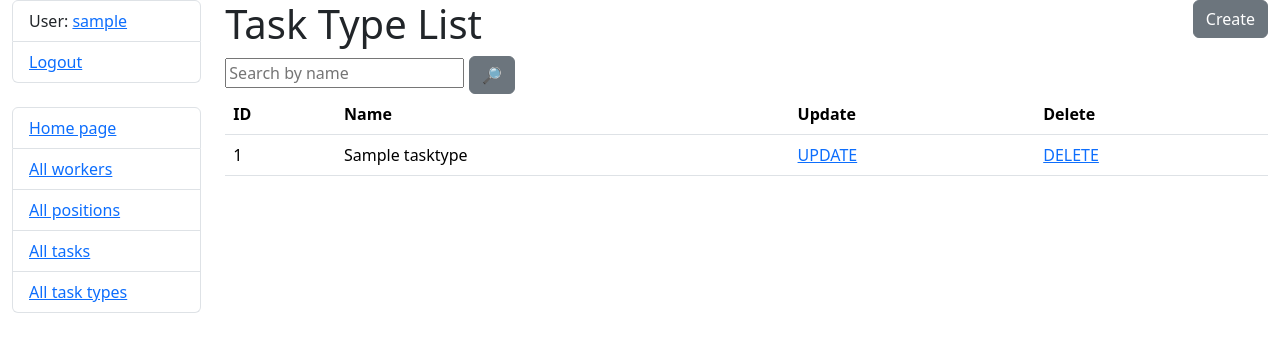
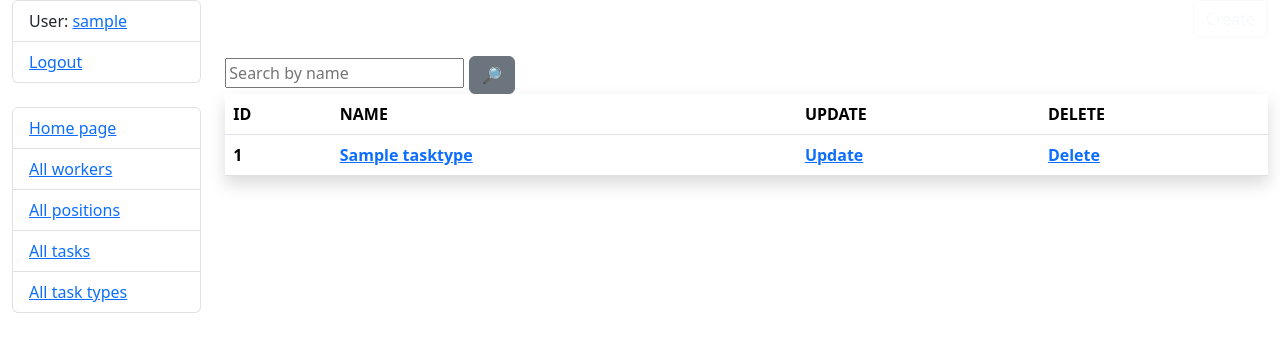
Before and after one commit to Paul-Starodub/IT-Company-Task-Manager, a Django app: page /tasks-types/ in a window 1280 px wide. Shown: the top 352 px of the page. Run offline with Django 4.2, Linux system fonts and the light colour scheme; a user stored in the database is signed in; tables that the repository leaves empty hold one stand-in row (values such as "Sample post").

Commit message:
Updated task_types_list.html

```diff
--- a/templates/company/task_types_list.html
+++ b/templates/company/task_types_list.html
@@ -1,21 +1,21 @@
 {% extends "base.html" %}
 
 {% block content %}
-  <h1>
+  <h1 class="text-white">
     Task Type List
-    <a style="float: right" class="btn btn-secondary" href="{% url 'company:task-type-create' %}">Create</a>
+    <a style="float: right" class="btn btn-outline-light" href="{% url 'company:task-type-create' %}">Create</a>
   </h1>
   <form action="" method="get" class="form-inline">
     {{ search_form.name }}
     <input class="btn btn-secondary" type="submit" value="🔎">
   </form>
   {% if task_types_list %}
-    <table class="table">
+    <table class="table shadow text-white fw-bold">
       <tr>
         <th>ID</th>
-        <th>Name</th>
-        <th>Update</th>
-        <th>Delete</th>
+        <th>NAME</th>
+        <th>UPDATE</th>
+        <th>DELETE</th>
       </tr>
       {% for type in task_types_list %}
         <tr>
@@ -23,13 +23,13 @@
             {{ type.id }}
           </td>
           <td>
-            {{ type.name }}
+            <a href="{{ type.get_absolute_url }}">{{ type.name }}</a>
           </td>
           <td>
-            <a href="{% url 'company:task-type-update' pk=type.pk %}">UPDATE</a>
+            <a href="{% url 'company:task-type-update' pk=type.pk %}">Update</a>
           </td>
           <td>
-            <a href="{% url 'company:task-type-delete' pk=type.pk %}">DELETE</a>
+            <a href="{% url 'company:task-type-delete' pk=type.pk %}">Delete</a>
           </td>
         </tr>
       {% endfor %}
```
